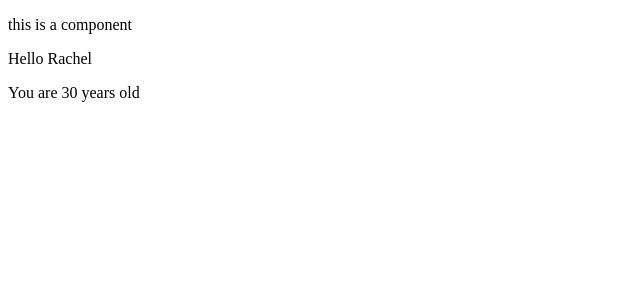
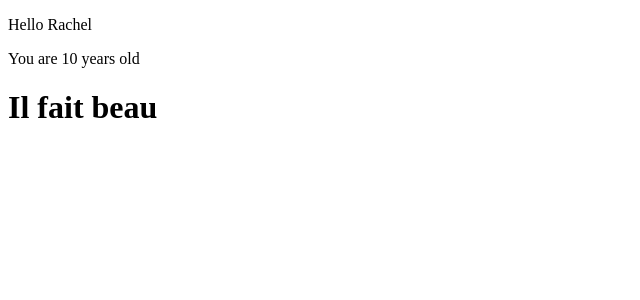
Before and after one commit to Kaazell/react-introduction, a React (Create React App) app: page / in a window 1280 px wide. Shown: the top 300 px of the page, without its empty margins (0-640 px from the left). Built offline with nearby package versions, Linux system fonts and the light colour scheme.

Commit message:
Lecon sur le redering conditionnel

```diff
--- a/src/App.jsx
+++ b/src/App.jsx
@@ -3,8 +3,7 @@ import { Greetings } from "./Greetings";
 export function App() {
   return (
     <>
-      <p>this is a component</p>
-      <Greetings firstName={"Rachel"} age={30} />
+      <Greetings firstName={"Rachel"} age={10} isSunny={1} />
     </>
   );
 }
--- a/src/Greetings.jsx
+++ b/src/Greetings.jsx
@@ -1,10 +1,21 @@
 export function Greetings(props) {
   console.log(props);
+  if (props.age > 100) {
+    return <p>Tu n'es pas jeune</p>;
+  } else {
+    return (
+      <>
+        <p>Hello {props.firstName}</p>
+        <p>You are {props.age} years old</p>
+        <p>{props.isSunny ? <ItsSunny /> : <ItsRainy />}</p>
+      </>
+    );
+  }
+}
 
-  return (
-    <>
-      <p>Hello {props.firstName}</p>
-      <p>You are {props.age} years old</p>
-    </>
-  );
+function ItsSunny() {
+  return <h1>Il fait beau</h1>;
 }
+function ItsRainy() {
+  return <h1>Il pleut </h1>;
+}
```
